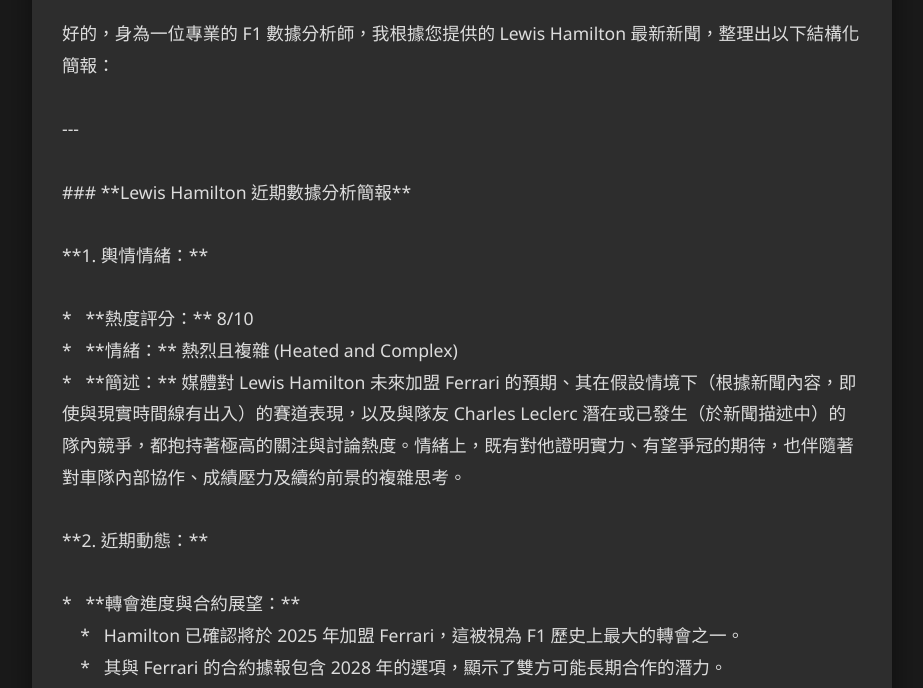
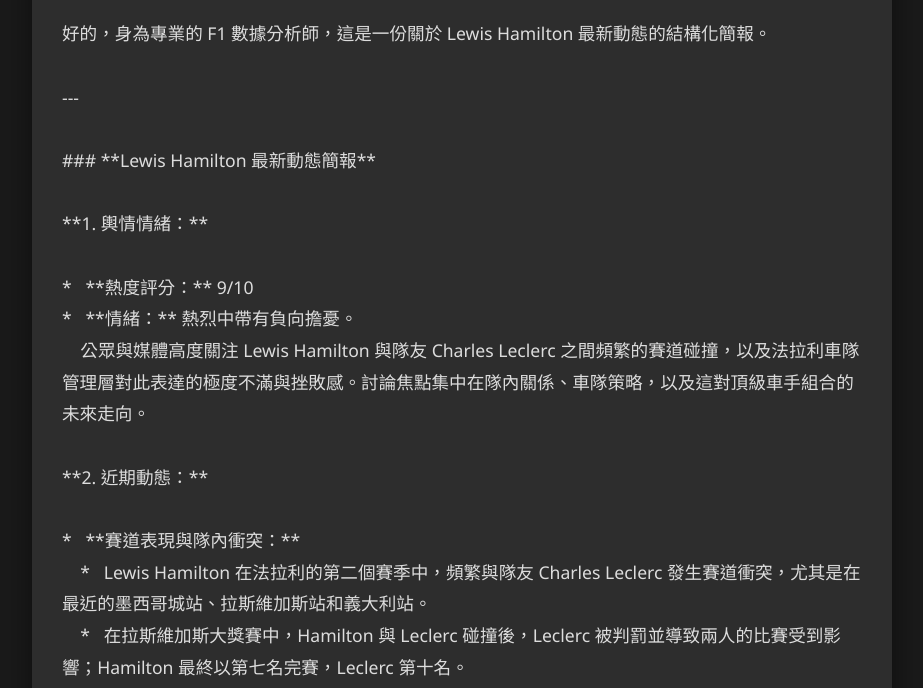
Before and after one commit to pumaf360-cell/lewis-news, a plain HTML site: page index.html in a window 1280 px wide. Shown: the part 111-799 px from the top of the page, without its empty margins (178-1101 px from the left). Drawn offline with Linux system fonts and the light colour scheme.

Commit message:
deploy: 972ef3e4cd47083a4746ec5e6219c397f7814faa

```diff
--- a/index.html
+++ b/index.html
@@ -15,37 +15,35 @@
 <body>
     <div class="container">
         <h1>🏎️ Lewis Hamilton AI 自動情報站</h1>
-        <pre>好的，身為一位專業的 F1 數據分析師，我根據您提供的 Lewis Hamilton 最新新聞，整理出以下結構化簡報：
+        <pre>好的，身為專業的 F1 數據分析師，這是一份關於 Lewis Hamilton 最新動態的結構化簡報。
 
 ---
 
-### **Lewis Hamilton 近期數據分析簡報**
+### **Lewis Hamilton 最新動態簡報**
 
 **1. 輿情情緒：**
 
-*   **熱度評分：** 8/10
-*   **情緒：** 熱烈且複雜 (Heated and Complex)
-*   **簡述：** 媒體對 Lewis Hamilton 未來加盟 Ferrari 的預期、其在假設情境下（根據新聞內容，即使與現實時間線有出入）的賽道表現，以及與隊友 Charles Leclerc 潛在或已發生（於新聞描述中）的隊內競爭，都抱持著極高的關注與討論熱度。情緒上，既有對他證明實力、有望爭冠的期待，也伴隨著對車隊內部協作、成績壓力及續約前景的複雜思考。
+*   **熱度評分：** 9/10
+*   **情緒：** 熱烈中帶有負向擔憂。
+    公眾與媒體高度關注 Lewis Hamilton 與隊友 Charles Leclerc 之間頻繁的賽道碰撞，以及法拉利車隊管理層對此表達的極度不滿與挫敗感。討論焦點集中在隊內關係、車隊策略，以及這對頂級車手組合的未來走向。
 
 **2. 近期動態：**
 
-*   **轉會進度與合約展望：**
-    *   Hamilton 已確認將於 2025 年加盟 Ferrari，這被視為 F1 歷史上最大的轉會之一。
-    *   其與 Ferrari 的合約據報包含 2028 年的選項，顯示了雙方可能長期合作的潛力。
-    *   然而，Hamilton 本人表示目前尚未考慮續約事宜，認為現在仍處於合約中期，相關討論通常會在合約最後一年才啟動，並無急迫性。
-    *   他表達了希望在 F1 奮戰超過 20 年，甚至進入下一個十年，直到中壯年時期，並期盼非洲（如盧安達）能舉辦 F1 賽事的長期願景。
-*   **賽道表現與隊內挑戰（根據新聞假設情境）：**
-    *   在部分新聞的描述中，Hamilton 似乎已被視為在 Ferrari 的「第二個賽季」，並已取得了他在 Ferrari 的首勝（巴塞隆納）及首個桿位（墨西哥城），證明他仍具備頂尖實力。
-    *   他對自己的速度與能力充滿信心，儘管承認本賽季（假設情境）面臨了表現、運氣不佳及缺乏動力的挑戰。
-    *   新聞中提及，他正在為爭奪年度車手榜第二名而努力（與 Max Verstappen 競爭）。
-    *   他與隊友 Charles Leclerc 之間據稱「在最近幾週發生了衝突」，這讓 Ferrari 車隊負責人 Vasseur 感到「非常沮喪且不可接受」，並引發了關於「這究竟是誰的車隊」的疑問。車隊已就此進行溝通，並將再次坐下來討論如何避免類似情況。
-    *   儘管在「第一年」（假設情境）曾掙扎，沒有登上頒獎台且積分落後 Leclerc，但其在「2026 年新規則車輛」（新聞時間線跳躍）下表現回升，與 Leclerc 的實力天平也重新平衡。
+*   **賽道表現與隊內衝突：**
+    *   Lewis Hamilton 在法拉利的第二個賽季中，頻繁與隊友 Charles Leclerc 發生賽道衝突，尤其是在最近的墨西哥城站、拉斯維加斯站和義大利站。
+    *   在拉斯維加斯大獎賽中，Hamilton 與 Leclerc 碰撞後，Leclerc 被判罰並導致兩人的比賽受到影響；Hamilton 最終以第七名完賽，Leclerc 第十名。
+    *   法拉利車隊負責人 Fred Vasseur 對於這些事件表達了極度憤怒，稱情況「完全不可接受」且「難以管理」，並公開表示「如果我早知道，情況會有所不同」，暗示對將兩人配對感到後悔。
+    *   Hamilton 在墨西哥事件後曾要求進行「嚴肅對話」並制定「交戰規則」，如同他過去在 Mercedes 車隊的經驗。
+    *   儘管車隊內部緊張，Hamilton 和 Leclerc 在多次對話後，均表示他們在賽道外關係良好，並強調在最新的討論後，他們仍享有「自由競爭」的權利，但都意識到必須避免未來的碰撞。
+*   **轉會進度與合約狀況：**
+    *   Hamilton 目前正值在法拉利的第二個賽季，合約預計將於下個賽季（2025 年）結束時到期。
+    *   他在法拉利的兩年期間僅贏得一次大獎賽勝利，整體表現被描述為「令人沮喪和失望」。Vasseur 亦強調車手必須為團隊、贊助商和 2,000 名員工著想，展現「尊重」。
 
 **3. 重點摘要：**
 
-*   **續約與長遠規劃成焦點：** Hamilton 雖將於 2025 年轉投 Ferrari，其與車隊的長期合作（合約包含 2028 年選項）以及他個人希望在 F1 奮戰至下一個十年的願望，已成為媒體高度關注的焦點。
-*   **潛在隊內競爭引發擔憂：** 儘管新聞描述中 Hamilton 已在 Ferrari 展現了奪勝與桿位的實力，但與隊友 Leclerc 在賽道上的衝突（於新聞假設情境中）已引起車隊高層的嚴重不滿，並凸顯了管理兩位頂級車手所帶來的複雜隊內動力學挑戰。
-*   **個人信心與外界期待交織：** Hamilton 對於自身速度和重返頂峰的能力充滿信心，並已展現出從困境中反彈的韌性。外界輿論正密切觀察他在 Ferrari 的適應、與隊友的磨合，以及他能否再次衝擊世界冠軍，儘管這一切仍充滿變數。
+*   1. **隊友衝突加劇，車隊高層極度不滿：** Lewis Hamilton 與 Charles Leclerc 在賽道上屢次發生碰撞，導致法拉利車隊負責人 Fred Vasseur 公開表示極度憤怒，形容此狀況「難以管理」且「不可接受」。
+*   2. **內部對話與競爭自由：** 儘管發生衝突，Hamilton 與 Leclerc 聲稱兩人關係良好，並在最新談判後，車隊仍允許他們「自由競爭」，但前提是必須避免進一步的事故。
+*   3. **個人成績與合約現況：** Hamilton 在法拉利的兩年表現不盡理想，僅獲一次大獎賽勝利，且合約預計於下個賽季結束時到期，其在車隊的未來表現面臨巨大壓力。
 
 ---</pre>
         <div class="footer">本網頁與推播由 GitHub Actions 每日自動生成與發行</div>
```
